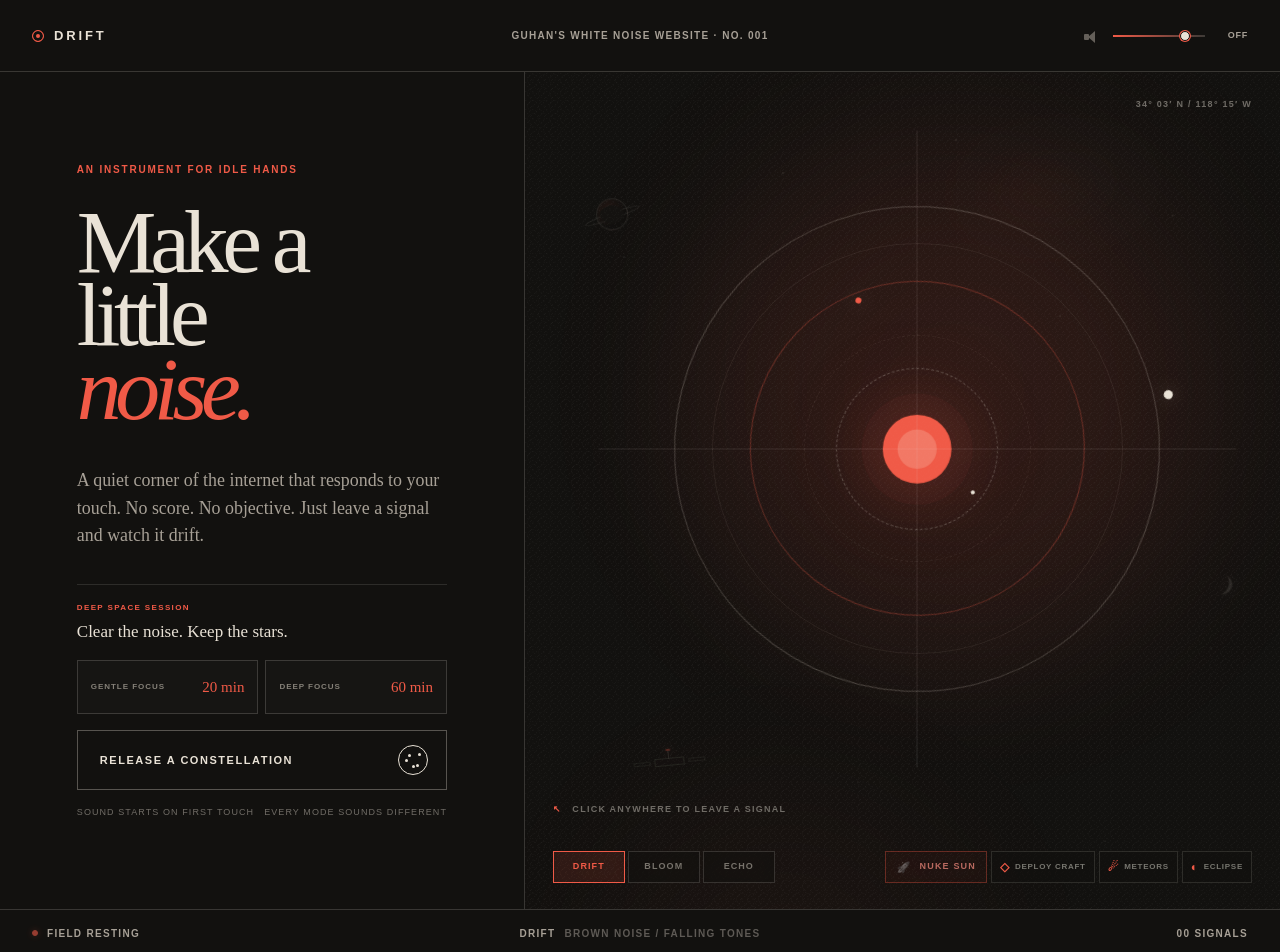
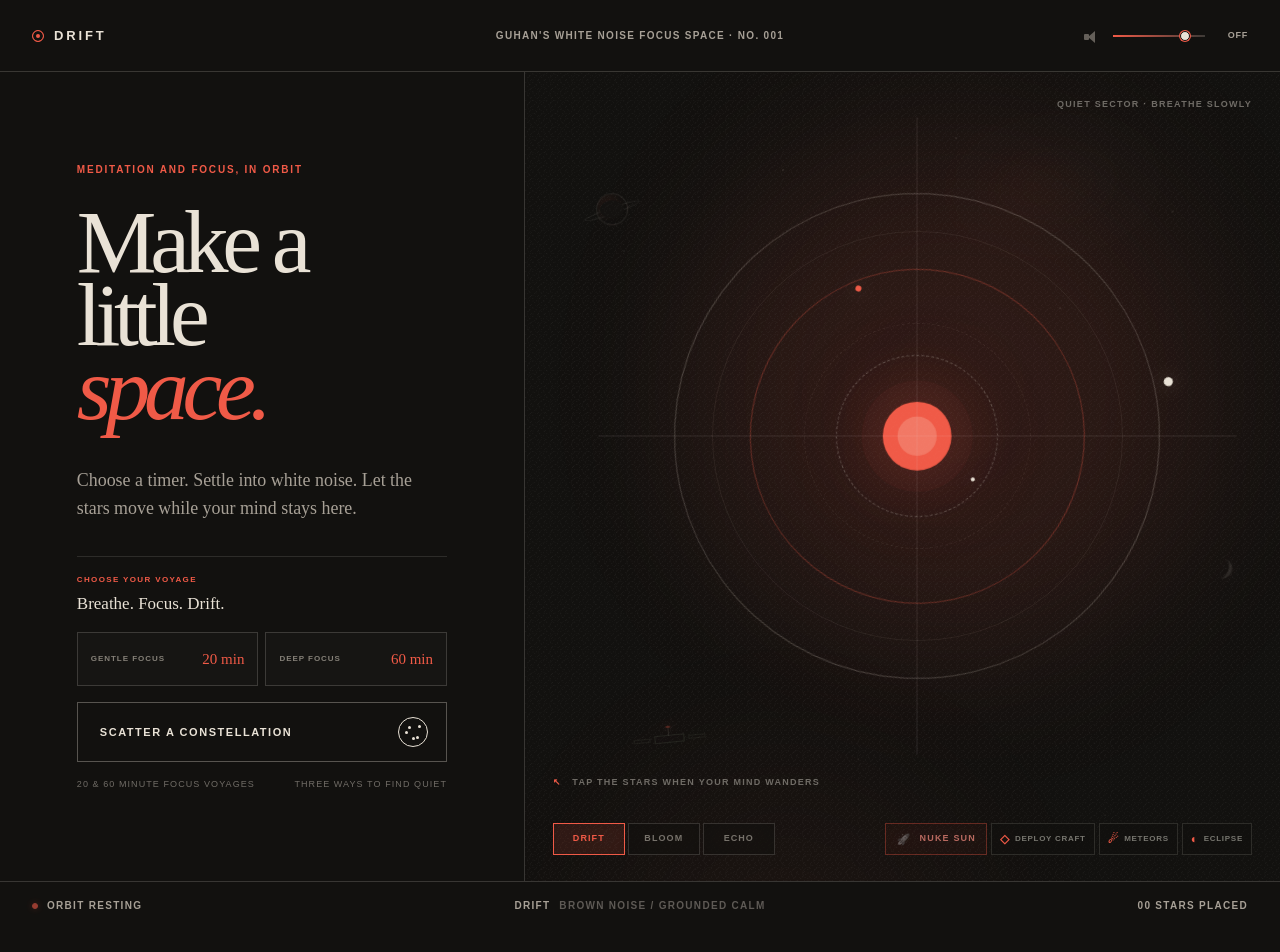
Before and after one commit to stiller2/my-first-app, a Next.js app: page / in a window 1280 px wide. Shown: the top 952 px of the page. After the commit the page ends 929 px from the top, so only its background shows below. Built offline with nearby package versions, Linux system fonts and the light colour scheme.

Commit message:
test auto deploy

```diff
--- a/app/layout.tsx
+++ b/app/layout.tsx
@@ -10,17 +10,17 @@ export async function generateMetadata(): Promise<Metadata> {
 
   return {
     metadataBase: new URL(origin),
-    title: "DRIFT — Guhan's white noise website",
-    description: "Guhan's interactive white noise website. Leave a signal, hear it bloom, and watch it drift.",
+    title: "DRIFT — Guhan's focus and white noise space",
+    description: "A quiet space for meditation, white noise, and 20 or 60 minute focus voyages.",
     openGraph: {
       title: "DRIFT",
-      description: "A quiet place to make some noise.",
-      images: [{ url: `${origin}/og.png`, width: 1200, height: 630, alt: "DRIFT — A quiet place to make some noise." }],
+      description: "A quiet orbit for meditation, white noise, and deep focus.",
+      images: [{ url: `${origin}/og.png`, width: 1200, height: 630, alt: "DRIFT — A quiet orbit for meditation and focus." }],
     },
     twitter: {
       card: "summary_large_image",
       title: "DRIFT",
-      description: "A quiet place to make some noise.",
+      description: "A quiet orbit for meditation, white noise, and deep focus.",
       images: [`${origin}/og.png`],
     },
   };
--- a/app/page.tsx
+++ b/app/page.tsx
@@ -35,20 +35,20 @@ const modes: { id: Mode; label: string; note: string; detail: string }[] = [
   {
     id: "drift",
     label: "Drift",
-    note: "brown noise / falling tones",
-    detail: "Slow rings, warm brown noise, and low descending chimes.",
+    note: "brown noise / grounded calm",
+    detail: "Warm brown noise and low tones for settling into the moment.",
   },
   {
     id: "bloom",
     label: "Bloom",
-    note: "pink noise / soft chords",
-    detail: "Opening petals, breathing pink noise, and gentle major chords.",
+    note: "pink noise / open focus",
+    detail: "Breathing pink noise and soft chords for clear, gentle focus.",
   },
   {
     id: "echo",
     label: "Echo",
-    note: "air noise / distant repeats",
-    detail: "Broken geometry, filtered air, and small sounds that repeat away.",
+    note: "air noise / spacious quiet",
+    detail: "Filtered air and distant echoes for giving busy thoughts more room.",
   },
 ];
 
@@ -794,7 +794,7 @@ export default function Home() {
           <span className="brand-mark" aria-hidden="true" />
           DRIFT
         </a>
-        <p className="edition">Guhan&apos;s white noise website · No. 001</p>
+        <p className="edition">Guhan&apos;s white noise focus space · No. 001</p>
         <div className="volume-control">
           <button
             className="speaker-button"
@@ -827,19 +827,19 @@ export default function Home() {
 
       <section className="experience" id="top">
         <div className="intro">
-          <p className="eyebrow">An instrument for idle hands</p>
+          <p className="eyebrow">Meditation and focus, in orbit</p>
           <h1>
             Make a little
-            <span>noise.</span>
+            <span>space.</span>
           </h1>
           <p className="lede">
-            A quiet corner of the internet that responds to your touch. No
-            score. No objective. Just leave a signal and watch it drift.
+            Choose a timer. Settle into white noise. Let the stars move while
+            your mind stays here.
           </p>
           <div className="focus-launcher" aria-labelledby="focus-title">
             <div>
-              <p className="focus-kicker">Deep space session</p>
-              <h2 id="focus-title">Clear the noise. Keep the stars.</h2>
+              <p className="focus-kicker">Choose your voyage</p>
+              <h2 id="focus-title">Breathe. Focus. Drift.</h2>
             </div>
             <div className="focus-options">
               <button type="button" onClick={() => void startFocusSession(20)}>
@@ -858,14 +858,14 @@ export default function Home() {
             onClick={() => void launchConstellation()}
             disabled={isConstellating}
           >
-            <span>{isConstellating ? "Drawing the sky…" : "Release a constellation"}</span>
+            <span>{isConstellating ? "Setting the stars…" : "Scatter a constellation"}</span>
             <span className="constellation-mark" aria-hidden="true">
               <i /><i /><i />
             </span>
           </button>
           <div className="intro-meta">
-            <span>Sound starts on first touch</span>
-            <span>Every mode sounds different</span>
+            <span>20 &amp; 60 minute focus voyages</span>
+            <span>Three ways to find quiet</span>
           </div>
         </div>
 
@@ -883,7 +883,7 @@ export default function Home() {
           }}
           role="button"
           tabIndex={0}
-          aria-label="Interactive signal field. Click, tap, or press Enter to add a signal."
+          aria-label="Interactive meditation field. Click, tap, or press Enter to place a calming signal."
         >
           <div className="field-grid" aria-hidden="true" />
           <div className="ambient ambient-one" aria-hidden="true" />
@@ -1068,18 +1068,18 @@ export default function Home() {
             >
               <div className="focus-hud-brand">
                 <span className="brand-mark" aria-hidden="true" />
-                <span>Deep space</span>
-                <small>{focusDuration} minute orbit</small>
+                <span>DRIFT focus</span>
+                <small>{focusDuration} minute voyage</small>
               </div>
               <div className="focus-clock" aria-live="polite">
                 <span>
                   {remainingSeconds === 0
-                    ? "Session complete"
+                    ? "Orbit complete"
                     : sessionPaused
-                      ? "Holding orbit"
+                      ? "Holding still"
                       : flightPhase === "hyperspace"
-                        ? "Hyperspace insertion"
-                        : "Deep-space cruise"}
+                        ? "Leaving the noise"
+                        : "Focus orbit"}
                 </span>
                 <strong>{focusTime}</strong>
                 <i aria-hidden="true" />
@@ -1093,7 +1093,7 @@ export default function Home() {
                   {sessionPaused && remainingSeconds > 0 ? "Continue" : "Pause"}
                 </button>
                 <label>
-                  <span>Sound</span>
+                  <span>Cabin</span>
                   <input
                     type="range"
                     min="0"
@@ -1143,10 +1143,10 @@ export default function Home() {
               ? "Local transit · RV—01"
               : visitor === "alien"
                 ? "Unidentified visitor · seems friendly"
-                : "34° 03′ N   /   118° 15′ W"}
+                : "Quiet sector · breathe slowly"}
           </p>
           <p className="field-hint">
-            <span aria-hidden="true">↖</span> Click anywhere to leave a signal
+            <span aria-hidden="true">↖</span> Tap the stars when your mind wanders
           </p>
 
           <div className="field-controls" onPointerDown={(event) => event.stopPropagation()}>
@@ -1210,13 +1210,13 @@ export default function Home() {
       <footer className="statusbar">
         <p>
           <span className="status-pulse" aria-hidden="true" />
-          Field {isActive ? "awake" : "resting"}
+          Orbit {isActive ? "awake" : "resting"}
         </p>
         <p className="mode-readout">
           {currentMode.label} <span>{currentMode.note}</span>
         </p>
         <p className="signal-count">
-          {String(signalCount).padStart(2, "0")} signal{signalCount === 1 ? "" : "s"}
+          {String(signalCount).padStart(2, "0")} star{signalCount === 1 ? "" : "s"} placed
         </p>
       </footer>
     </main>
```
